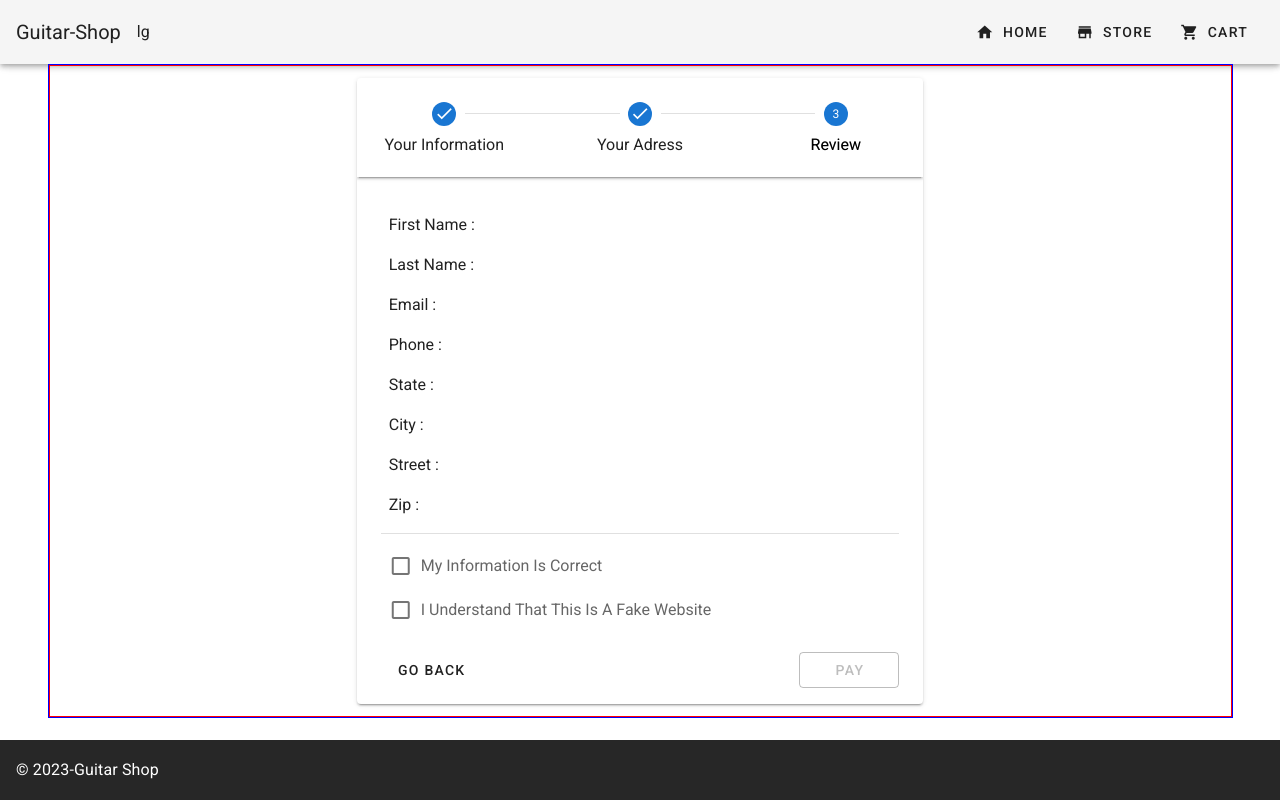
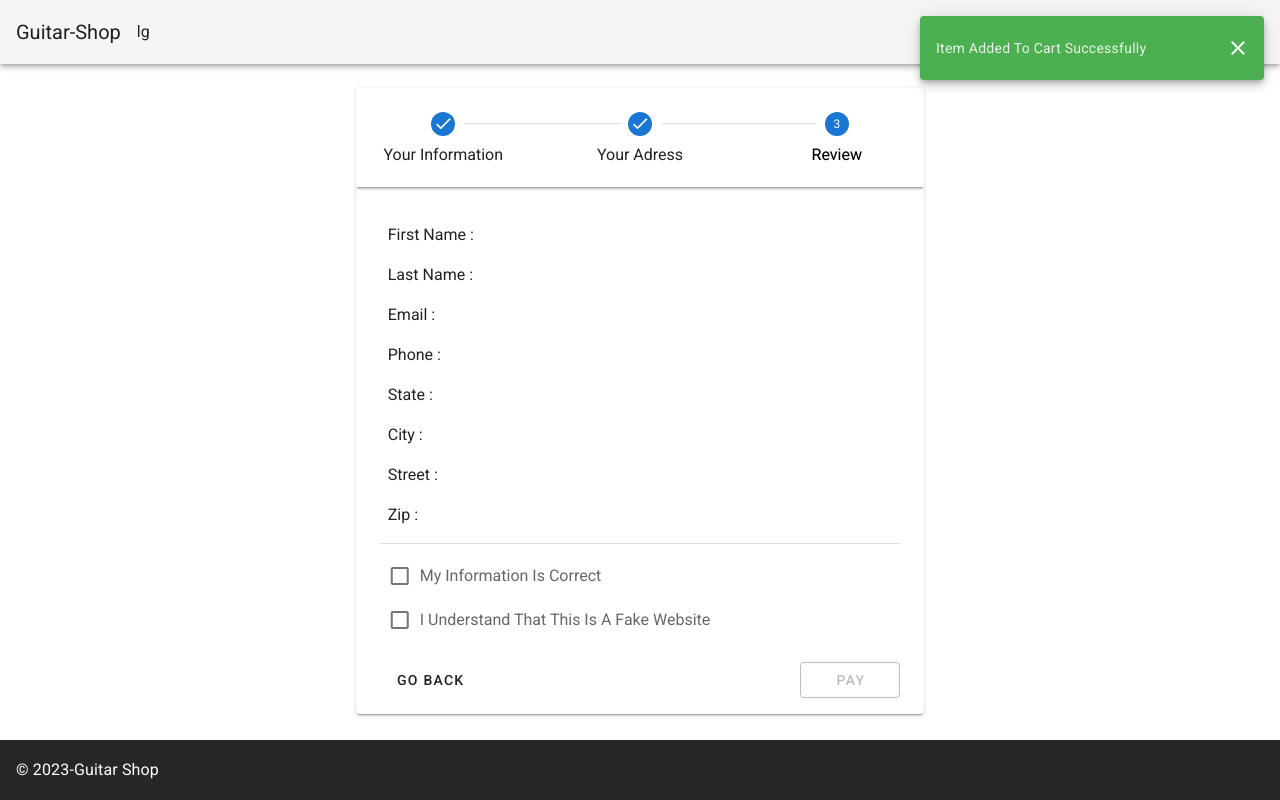
Before and after one commit to Toofan-shian/guitar-shop, a Vue app: page /checkout in a window 1280 px wide. Shown: the top 800 px of the page. Built offline with nearby package versions, Linux system fonts and the light colour scheme.

Commit message:
add to cart snackbar added

```diff
--- a/src/App.vue
+++ b/src/App.vue
@@ -5,6 +5,30 @@
       <router-view/>
     </v-main>
     <footerBar/>
+
+
+    <v-snackbar
+      v-model="$store.state.snackbar.show"
+      timeout="6000"
+      :color="$store.state.snackbar.color"
+      top
+      right
+      class="ma-2"
+
+    >
+      <v-row class="justify-space-between align-center ma-0">
+        <span>
+          {{ $store.state.snackbar.massage }}
+        </span>
+
+        <v-btn
+          icon
+          class="ma-0 pa-0 mr-n4"
+        >
+          <v-icon>mdi-close</v-icon>
+        </v-btn>
+      </v-row>
+    </v-snackbar>
   </v-app>
 </template>
 
--- a/src/store/index.js
+++ b/src/store/index.js
@@ -6,7 +6,12 @@ Vue.use(Vuex)
 export default new Vuex.Store({
   state: {
     productCategory: 'All Products',
-    products: []
+    products: [],
+    snackbar: {
+      show: true,
+      color: 'success',
+      massage: 'Item Added To Cart Successfully'
+    }
   },
   mutations: {
     setProductCategory(state, num) {
--- a/src/views/checkout.vue
+++ b/src/views/checkout.vue
@@ -1,7 +1,7 @@
 <template>
-  <v-container class="border-b">
+  <v-container class="pt-6">
     <v-row
-      class="border"
+      class=""
     >
       <v-col
         sm="10"
--- a/src/views/productDetails.vue
+++ b/src/views/productDetails.vue
@@ -46,6 +46,7 @@
           width="100%"
           dark
           color="primary"
+          @click="addToCart"
         >
           add to cart
         </v-btn>
@@ -87,7 +88,9 @@ export default {
     }
   },
   methods: {
-
+    addToCart() {
+      this.$store.state.snackbar.show = true;
+    }
   },
   mounted() {
 
```
